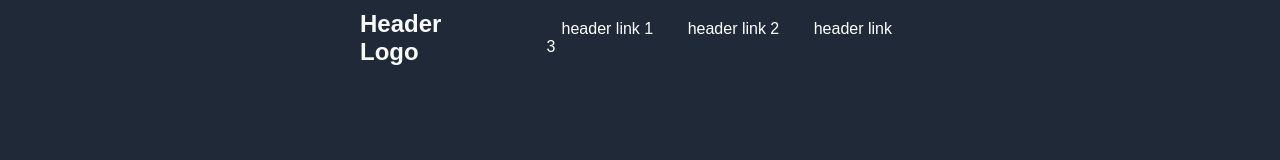
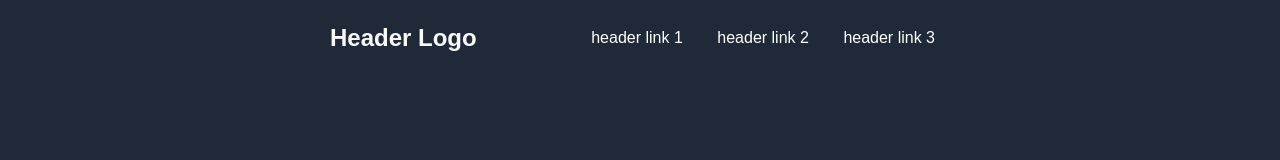
Before and after one commit to jesusfonser/landing-page, a plain HTML site: page index.html in a window 1280 px wide. Shown: the top 160 px of the page. Drawn offline with Linux system fonts and the light colour scheme.

Commit message:
Modifica gap entre divs de hero y padding de hero y header

```diff
--- a/style.css
+++ b/style.css
@@ -16,7 +16,7 @@ body{
     color: white;
     align-items: center;
     justify-content: space-between;
-    padding: 0 360px;
+    padding: 0 330px;
 }
 
 .hero{
@@ -24,9 +24,9 @@ body{
     box-sizing: border-box;
     background-color: #1F2937;
     height: 600px;
-    padding: 100px 360px;
+    padding: 100px 330px;
     justify-content: center;
-    gap: 40px;
+    gap: 70px;
 }
 
 .hero-text{
```
